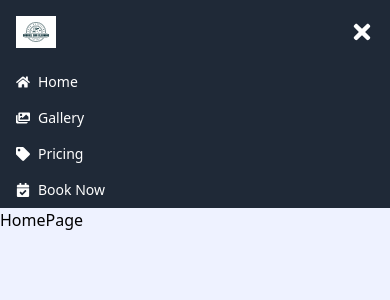
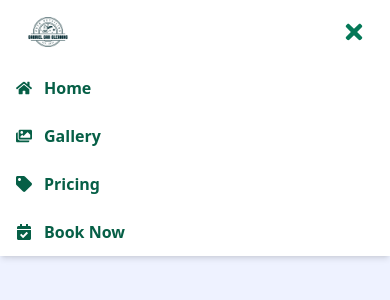
Before and after one commit to Succorro/GCC, a React (Vite) app: page / in a window 390 px wide. Both pictures are taken after a click on the button "Toggle menu". Shown: the top 300 px of the page. Built offline with nearby package versions, Linux system fonts and the light colour scheme.

Commit message:
Updated navigation, created smoother tranistions for button clicks, new hover colors and nicer text color, effects created for ref and handling open vs closed menu,

```diff
--- a/src/Navigation.jsx
+++ b/src/Navigation.jsx
@@ -1,14 +1,15 @@
-import React, { useState, useEffect, useRef } from 'react';
+import React, { useState, useEffect, useRef, useCallback } from 'react';
 import { FaBars, FaTimes, FaHome, FaImages, FaTag, FaCalendarCheck } from 'react-icons/fa';
 
 const Navigation = () => {
   const [isOpen, setIsOpen] = useState(false);
-  const [menuHeight, setMenuHeight] = useState(0)
-  const menuRef = useRef(null)
+  const [menuHeight, setMenuHeight] = useState(0);
+  const menuRef = useRef(null);
+  const navRef = useRef(null);
 
-  const toggleMenu = () => {
-    setIsOpen(!isOpen);
-  };
+  const toggleMenu = useCallback(() => {
+    setIsOpen(prev => !prev);
+  }, []);
 
   useEffect(() => {
     if (isOpen) {
@@ -17,7 +18,30 @@ const Navigation = () => {
     } else {
       setMenuHeight(0);
     }
-  }, [isOpen])
+  }, [isOpen]);
+
+  useEffect(() => {
+    const handleClickOutside = (event) => {
+      if (navRef.current && !navRef.current.contains(event.target)) {
+        setIsOpen(false);
+      }
+    };
+
+    document.addEventListener('mousedown', handleClickOutside);
+    return () => {
+      document.removeEventListener('mousedown', handleClickOutside);
+    };
+  }, []);
+
+  useEffect(() => {
+    const handleScroll = () => {
+      const sections = navItems.map(item => document.getElementById(item.id));
+      const scrollPosition = window.scrollY + 100;
+    };
+
+    window.addEventListener('scroll', handleScroll);
+    return () => window.removeEventListener('scroll', handleScroll);
+  }, []);
 
   const navItems = [
     { id: 'home', name: 'Home', icon: FaHome },
@@ -27,61 +51,71 @@ const Navigation = () => {
   ];
 
   return (
-    <nav className="bg-gray-800 text-white">
+    <nav className="bg-white shadow-md fixed top-0 left-0 right-0 z-50" ref={navRef}>
       <div className="max-w-6xl mx-auto px-4">
-        <div className="flex justify-between">
-          <div className="flex items-center py-4">
-            <span className="font-semibold text-lg">
+        <div className="flex justify-between items-center h-16">
+          <div className="flex items-center">
             <img
               src="/GabrielCarCleaning.webp"
               alt="GCC Logo"
-                className='w-10'
+              className="w-16 h-12 object-contain"
             />
-            </span>
           </div>
 
-          {/* Mobile menu button */}
-          <div className="md:hidden flex items-center">
-            <button onClick={toggleMenu} className="text-white focus:outline-none">
+          <div className="md:hidden">
+            <button
+              onClick={toggleMenu}
+              className="text-emerald-700 p-2 rounded-md"
+              aria-expanded={isOpen}
+              aria-label="Toggle menu"
+            >
               {isOpen ? <FaTimes size={24} /> : <FaBars size={24} />}
             </button>
           </div>
 
-          {/* Desktop menu */}
-          <div className="hidden md:flex items-center space-x-1">
+          <div className="hidden md:flex items-center space-x-4">
             {navItems.map((item) => (
               <a
                 key={item.id}
                 href={`#${item.id}`}
-                className="py-4 px-2 hover:bg-gray-700 flex items-center"
+                className='py-2 px-3 rounded-md transition duration-300 ease-in-out flex items-center'
               >
-                <item.icon className="mr-2" />
+                <item.icon className="mr-2 text-emerald-800" />
+                <span className='text-emerald-800 font-semibold'>
                   {item.name}
+                </span>
               </a>
             ))}
           </div>
         </div>
       </div>
 
-      {/* Mobile menu */}
       <div
         ref={menuRef}
         style={{
           maxHeight: `${menuHeight}px`,
           overflow: 'hidden',
-          transition: 'max-height 0.5s cubic-bezier(0.4, 0, 0.2, 1',
+          transition: 'max-height 0.5s cubic-bezier(0.4, 0, 0.2, 1), opacity 0.5s ease',
+          opacity: isOpen ? 1 : 0,
         }}
-        className="md:hidden"
+        className="md:hidden bg-white"
       >
-        {navItems.map((item) => (
+        {navItems.map((item, index) => (
           <a
             key={item.id}
             href={`#${item.id}`}
-            className="block py-2 px-4 text-sm hover:bg-gray-700 flex items-center"
+            className='block py-3 px-4 text-base font-medium hover:bg-emerald-800/[.1] hover:text-emerald-800 flex items-center transition duration-300 ease-in-out'
             onClick={toggleMenu}
+            style={{
+              transitionDelay: `${index * 50}ms`,
+              transform: isOpen ? 'translateY(0)' : 'translateY(-10px)',
+              opacity: isOpen ? 1 : 0,
+            }}
           >
-            <item.icon className="mr-2" />
+            <item.icon className="mr-3 text-emerald-800" />
+            <span className='text-emerald-800 font-semibold'>
               {item.name}
+            </span>
           </a>
         ))}
       </div>
```
Lines whose indentation alone changed are shown as unchanged.
